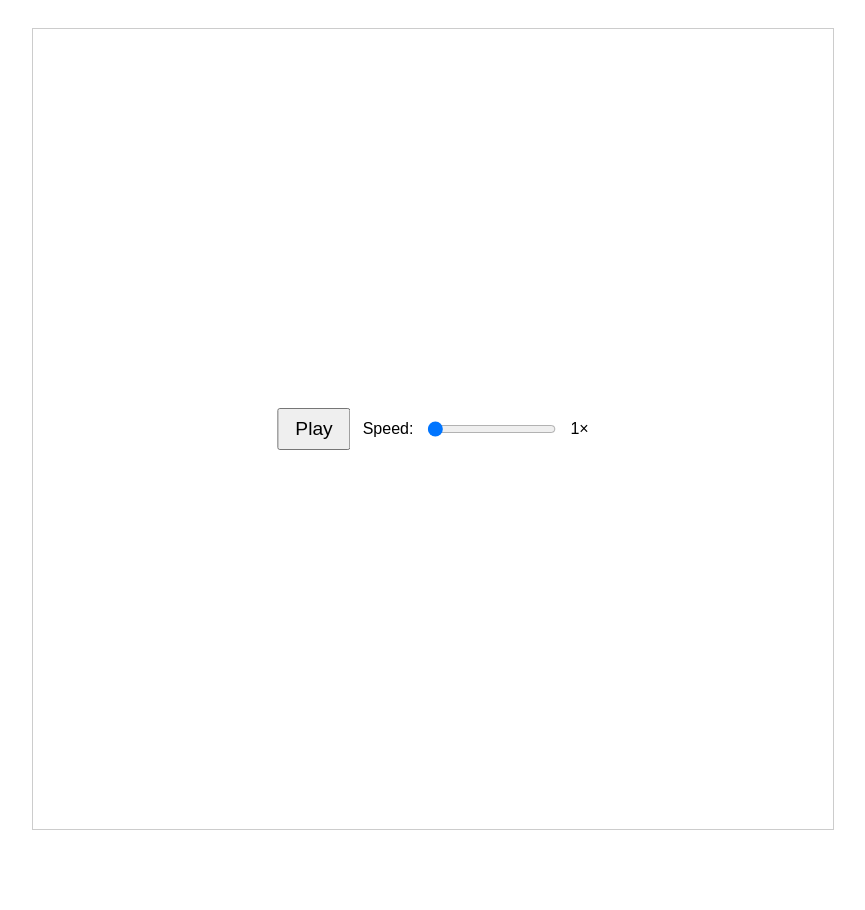
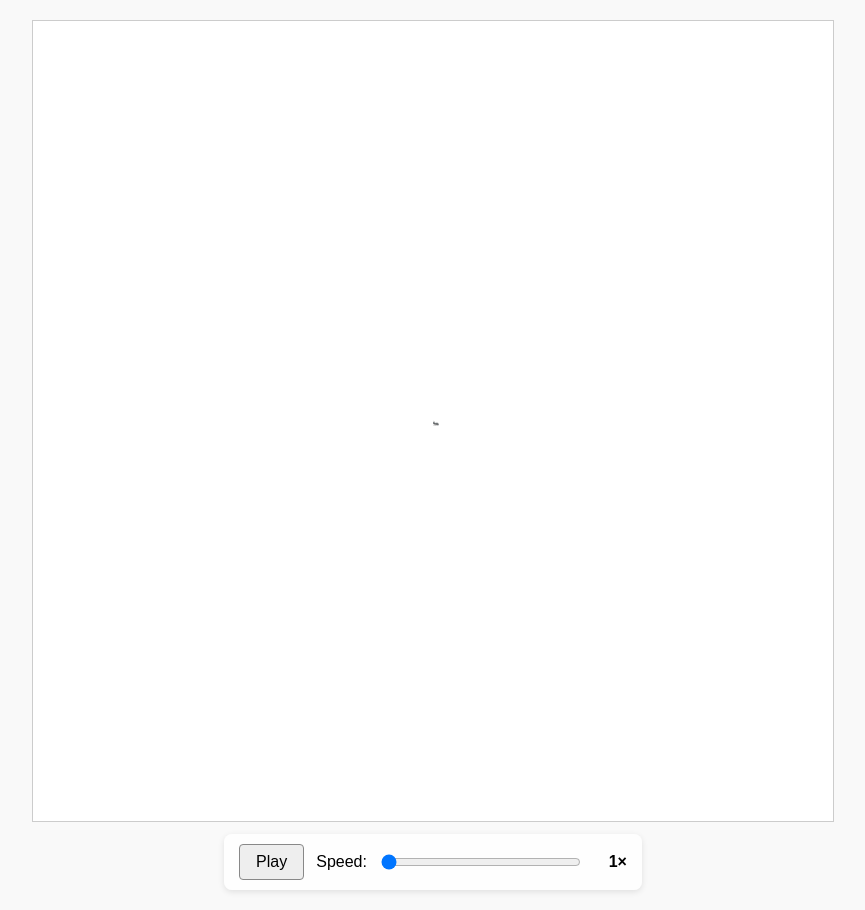
Before and after one commit to haebom/Langton, a plain HTML site: page index.html in a window 1280 px wide. Shown: the whole page, without its empty margins (207-1072 px from the left). Before the commit the page ends 858 px from the top, so only its background shows below. Drawn offline with Linux system fonts and the light colour scheme.

Commit message:
Update style.css

````diff
--- a/style.css
+++ b/style.css
@@ -1,30 +1,69 @@
-/* 중앙 정렬 & 기본 스타일 */
+/* ──────────────────────────────────────────────────────────
+   기본 레이아웃 & 중앙 정렬
+────────────────────────────────────────────────────────── */
 body {
-  position: relative;
+  margin: 0;
+  padding: 20px;
   display: flex;
   flex-direction: column;
   align-items: center;
-  padding: 20px;
   font-family: sans-serif;
+  background-color: #f9f9f9;
 }
+
+/* ──────────────────────────────────────────────────────────
+   캔버스 스타일
+────────────────────────────────────────────────────────── */
 canvas {
+  display: block;          /* inline-block 대신 block으로 */
   border: 1px solid #ccc;
-  background: #fff;
+  background-color: #fff;
 }
+
+/* ──────────────────────────────────────────────────────────
+   컨트롤 패널: 캔버스 아래에 배치
+────────────────────────────────────────────────────────── */
 .controls {
-  position: absolute;
-  top: 50%;
-  left: 50%;
-  transform: translate(-50%, -50%);
+  margin-top: 12px;        /* 캔버스와 간격 */
   display: flex;
   align-items: center;
   gap: 12px;
   background: rgba(255, 255, 255, 0.8);
   padding: 10px 15px;
   border-radius: 8px;
+  box-shadow: 0 2px 6px rgba(0, 0, 0, 0.1);
 }
+
+/* ──────────────────────────────────────────────────────────
+   버튼 스타일
+────────────────────────────────────────────────────────── */
 button {
   padding: 8px 16px;
-  font-size: 1.2rem;
+  font-size: 1rem;
+  cursor: pointer;
+  border: 1px solid #888;
+  background-color: #eee;
+  border-radius: 4px;
+  transition: background-color 0.2s, box-shadow 0.2s;
+}
+button:hover {
+  background-color: #ddd;
+}
+
+/* ──────────────────────────────────────────────────────────
+   슬라이더 스타일
+────────────────────────────────────────────────────────── */
+input[type="range"] {
+  width: 200px;
   cursor: pointer;
 }
+
+/* ──────────────────────────────────────────────────────────
+   속도 표시 텍스트
+────────────────────────────────────────────────────────── */
+#speedDisplay {
+  font-weight: bold;
+  min-width: 2em;
+  text-align: right;
+}
+```
````
